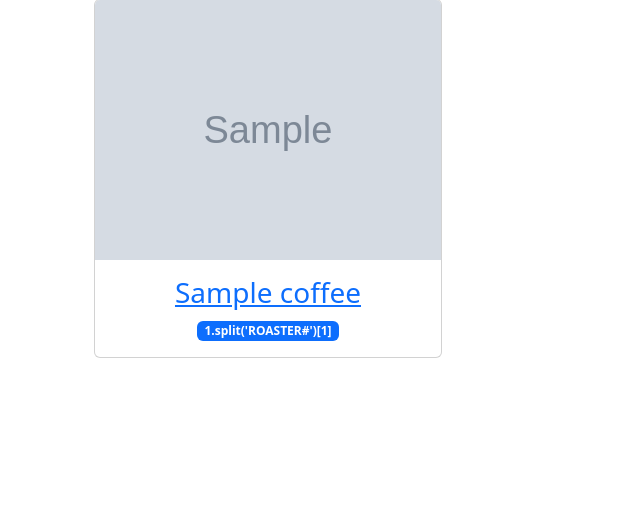
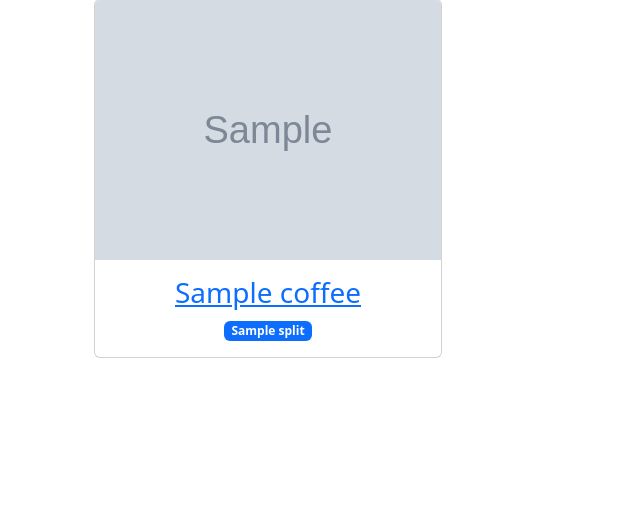
Before and after one commit to tk-hap/python_coffee_scraper, a Flask app: template templates/index.html in a window 1280 px wide. Shown: the part 97-608 px from the top of the page, without its empty margins (0-640 px from the left). Run offline with Flask 2, Linux system fonts and the light colour scheme; the template is opened without the code that fills it: most values are stand-ins (such as "Sample title", 1, 10 or a date in 2020); grey boxes marked "Sample" are stand-in pictures; data that the repository does not hold is empty.

Commit message:
Update dynamodb queries

```diff
--- a/templates/index.html
+++ b/templates/index.html
@@ -14,7 +14,7 @@
                     <a href="{{ url_for('single_product', product_vendor=coffee['pk'], product_id=coffee['sk']) }}" class="stretched-link">
                         <h3 class="card-title">{{ coffee['title'] }}</h3>
                     </a>
-                 <span class="badge bg-primary">{{ coffee['pk'] }}.split('ROASTER#')[1]</span>
+                 <span class="badge bg-primary">{{ coffee['pk'].split('ROASTER#')[1] }}</span>
                 </div>
             </div>
          </div>
--- a/templates/vendors.html
+++ b/templates/vendors.html
@@ -1,7 +1,9 @@
 {% extends 'base.html' %}
 
 {% block content %}
-    {% for roaster in all_roasters['Items'] %}
-    <h2>{{ roaster['id'] }}</h2>
+    {% for roaster in all_roasters %}
+        <a href="{{ url_for('vendor_products', product_vendor=roaster['sk']) }}" class="stretched-link">
+        <h2>{{ roaster['sk'].split('ROASTER#')[1] }}</h2>
+         </a>
     {% endfor %}
 {% endblock %}
--- a/web_app.py
+++ b/web_app.py
@@ -13,19 +13,19 @@ table = dynamodb_resource.Table('coffee_table')
 app = Flask(__name__)
 
 def get_product(product_vendor, product_id):
-    product = table.query(KeyConditionExpression=Key('pk').eq('ROASTER#' + product_vendor) & Key('sk').eq('ID#' + product_id))['Item']
+    product = table.query(KeyConditionExpression=Key('pk').eq(product_vendor) & Key('sk').eq(product_id))['Items'][0]
     if product is None:
         abort(404)
     return product
 
 def get_vendors():
-    all_vendors = table.query(KeyConditionExpression=Key('vendor').eq('#Roaster'))
+    all_vendors = table.query(KeyConditionExpression=Key('pk').eq('ROASTER'))['Items']
     if all_vendors is None:
         abort(404)
     return all_vendors
 
 def get_vendor_products(product_vendor):
-    all_products = table.query(KeyConditionExpression=Key('vendor').eq(product_vendor))
+    all_products = table.query(KeyConditionExpression=Key('pk').eq(product_vendor))
     if all_products is None:
         abort(404)
     return all_products
```
